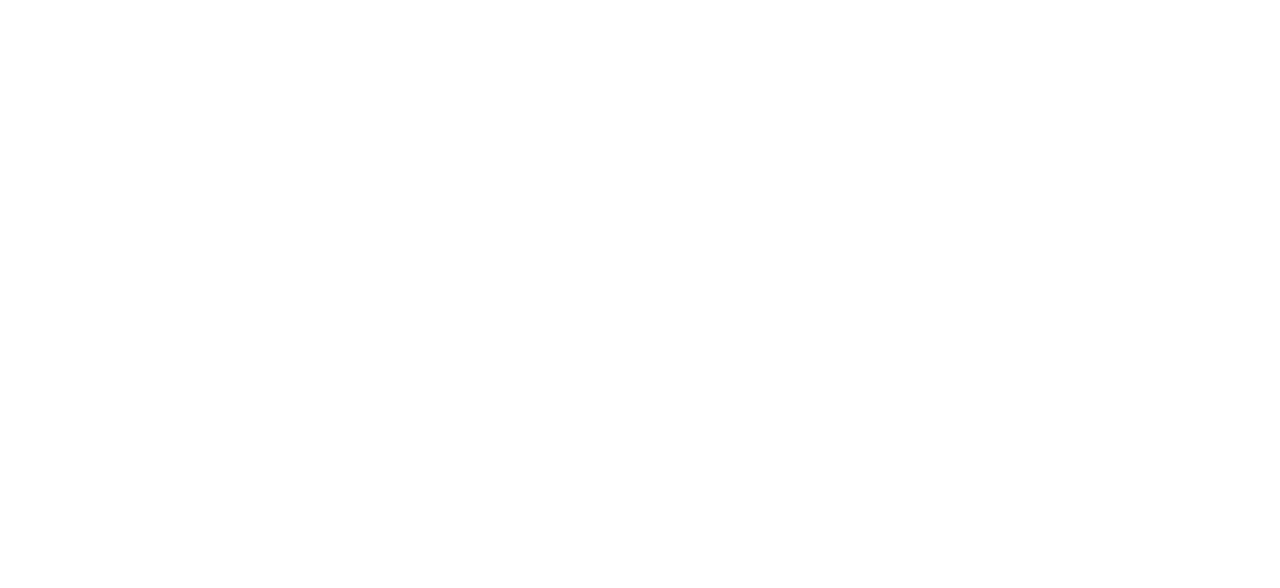
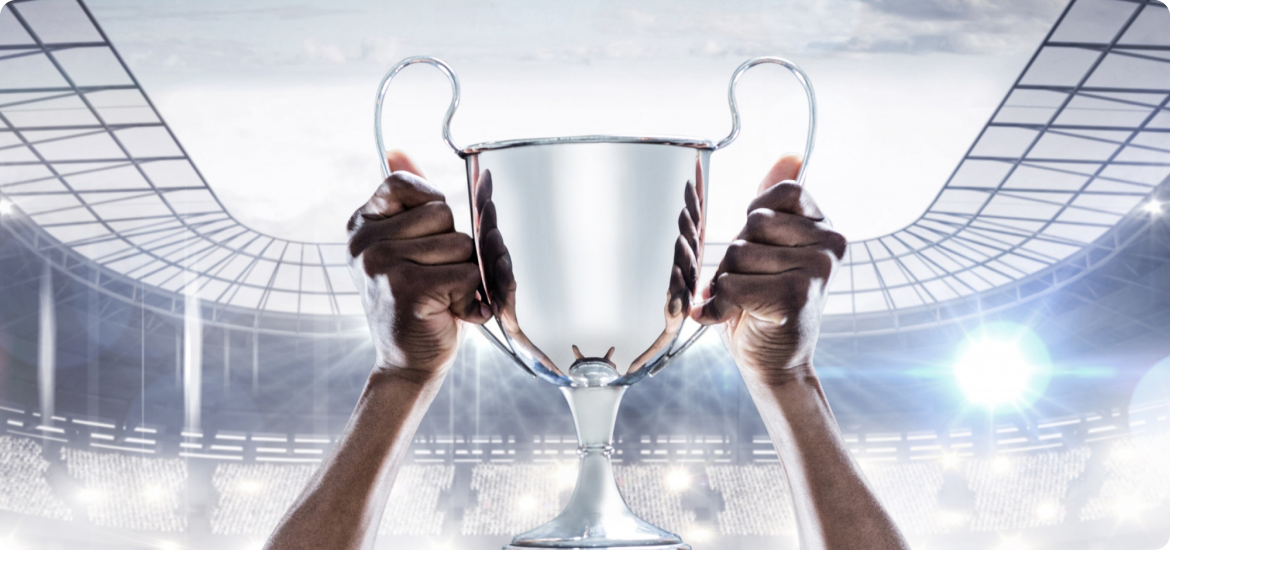
Before and after one commit to MILON-2377/b9a3, a plain HTML site: page index.html in a window 1280 px wide. Drawn offline with nearby package versions, Linux system fonts and the light colour scheme.

Commit message:
all images

```diff
--- a/index.html
+++ b/index.html
@@ -4,8 +4,12 @@
     <meta charset="UTF-8">
     <meta name="viewport" content="width=device-width, initial-scale=1.0">
     <title>Hockeys website with tailwind and daisy ui</title>
+
+    <!--Tailwind and daisy ui link-->
+    <script src="https://cdn.tailwindcss.com"></script>
+
 </head>
 <body>
-
+    <img src="/Images/1.png" alt="">
 </body>
 </html>
--- /dev/null
+++ b/tailwind.config.js
@@ -0,0 +1,8 @@
+/** @type {import('tailwindcss').Config} */
+module.exports = {
+    content: ["./src/**/*.{html,js}"],
+    theme: {
+      extend: {},
+    },
+    plugins: [],
+  }
```
Also changed, not shown: Images/1.png (added), Images/10.png (added), Images/11.png (added), Images/2.png (added), Images/3.png (added), Images/4.png (added), Images/5.png (added), Images/6.png (added), Images/7.png (added), Images/8.png (added), Images/9.png (added), Images/Group 1171275317.png (added), Images/Group 1171275318.png (added), Images/Group 1171275321.png (added).
